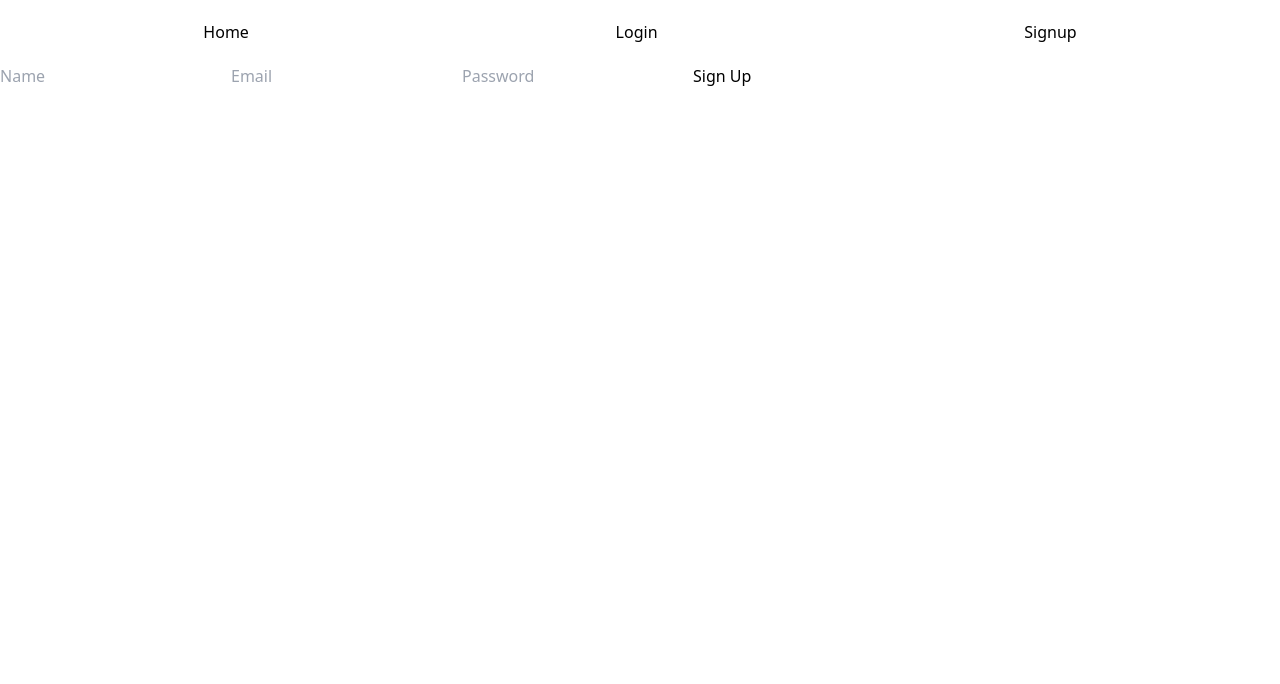
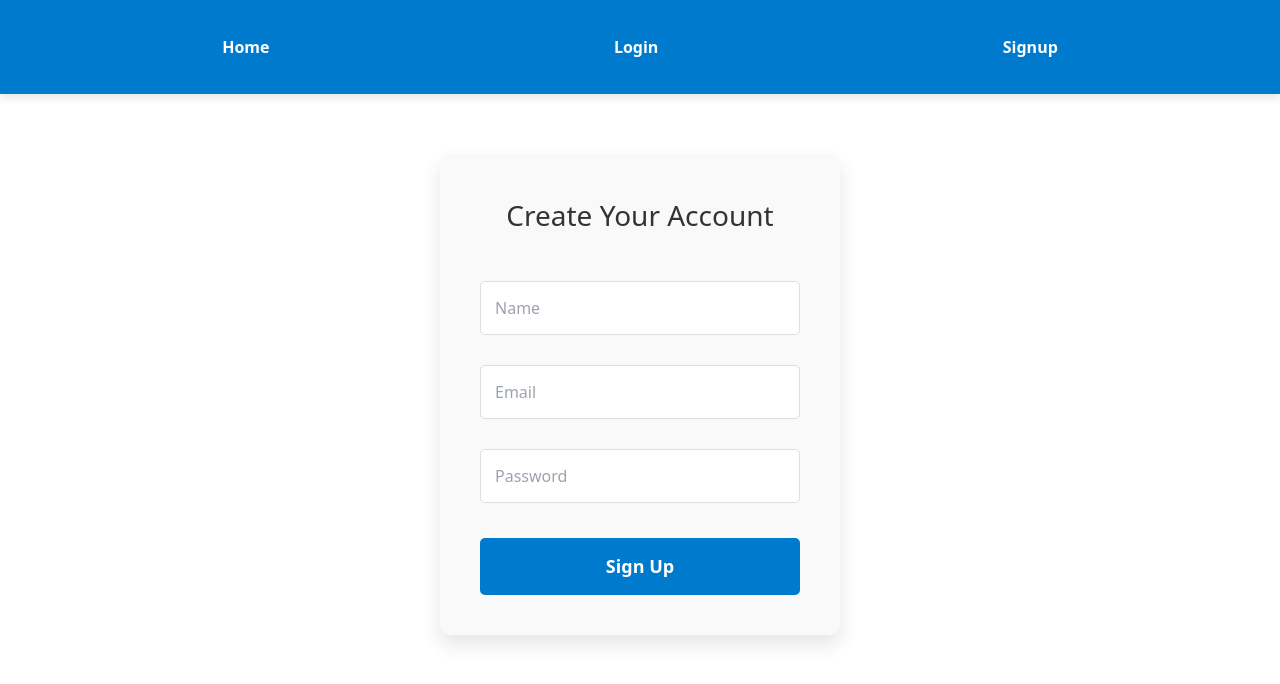
Before and after one commit to Yooyoo56/JS_Bank_app, a React (Create React App) app in the folder client/: page /signup in a window 1280 px wide. Shown: the top 684 px of the page. Built offline with nearby package versions, Linux system fonts and the light colour scheme.

Commit message:
Update transactions

```diff
--- a/client/src/components/ComptesBancaires.js
+++ b/client/src/components/ComptesBancaires.js
@@ -49,50 +49,6 @@ const ComptesBancaires = () => {
     fetchComptes()
   }, [])
 
-  // // Fonction pour appliquer une transaction sur un compte
-  // const appliquerTransaction = (compteId, typeTransaction, montant) => {
-  //   setComptes((prevComptes) => {
-  //     const comptesMisesAJour = prevComptes.map((compte) => {
-  //       if (compte._id === compteId) {
-  //         let nouveauSolde = compte.solde
-  //         if (typeTransaction === 'Dépôt') {
-  //           nouveauSolde += montant // Ajouter le montant pour un dépôt
-  //         } else if (typeTransaction === 'Retrait') {
-  //           nouveauSolde -= montant // Soustraire le montant pour un retrait
-  //         }
-  //         return { ...compte, solde: nouveauSolde }
-  //       }
-  //       return compte
-  //     })
-  //     // Calculer le totalSolde après la mise à jour du solde
-  //     setTotalSolde(calculerTotalSolde(comptesMisesAJour))
-  //     return comptesMisesAJour
-  //   })
-  // }
-
-  // // Fonction pour récupérer les transactions d'un compte
-  // const fetchTransactionsForCompte = async (compteId) => {
-  //   try {
-  //     const token = localStorage.getItem('token')
-  //     const config = {
-  //       headers: {
-  //         Authorization: `Bearer ${token}`,
-  //       },
-  //     }
-  //     const response = await axios.get(
-  //       `http://localhost:5500/api/transactions/${compteId}`,
-  //       config,
-  //     )
-
-  //     // Appliquer les transactions sur les comptes (mettre à jour les soldes)
-  //     response.data.forEach((transaction) => {
-  //       appliquerTransaction(compteId, transaction.type, transaction.montant)
-  //     })
-  //   } catch (error) {
-  //     console.error('Erreur lors de la récupération des transactions:', error)
-  //   }
-  // }
-
   if (loading) return <p>Chargement...</p>
 
   if (error) return <p>{error}</p>
@@ -123,7 +79,7 @@ const ComptesBancaires = () => {
 
             <a
               href={`compteDetail.html?compteId=${compte._id}`}
-              className="underline"
+              className="underline text-black"
             >
               Voir plus
             </a>
--- a/client/src/components/Login.js
+++ b/client/src/components/Login.js
@@ -1,32 +1,32 @@
-import React, { useState } from "react";
-import axios from "axios";
-import { useNavigate } from "react-router-dom";
+import React, { useState } from 'react'
+import axios from 'axios'
+import { useNavigate } from 'react-router-dom'
 
 const Login = ({ setToken }) => {
-	const [email, setEmail] = useState("");
-	const [password, setPassword] = useState("");
-	const [message, setMessage] = useState("");
-	const navigate = useNavigate();
+  const [email, setEmail] = useState('')
+  const [password, setPassword] = useState('')
+  const [message, setMessage] = useState('')
+  const navigate = useNavigate()
 
   const handleLogin = async (e) => {
-		e.preventDefault();
+    e.preventDefault()
     try {
-			const response = await axios.post("http://localhost:5500/api/login", {
+      const response = await axios.post('http://localhost:5500/api/login', {
         email,
         password,
-			});
-			const token = response.data.token;
-			setToken(token);
-			localStorage.setItem("token", token);
-			navigate("/home"); // 로그인 성공 시 홈으로 이동
+      })
+      const token = response.data.token
+      setToken(token)
+      localStorage.setItem('token', token)
+      navigate('/home') // 로그인 성공 시 홈으로 이동
     } catch (error) {
-			setMessage(error.response?.data.message || "Login failed");
+      setMessage(error.response?.data.message || 'Login failed')
     }
-	};
+  }
 
   return (
     <div>
-			<h2>🩵 Login🩵 </h2>
+      <h2>Login </h2>
       <form onSubmit={handleLogin}>
         <input
           type="email"
@@ -44,7 +44,7 @@ const Login = ({ setToken }) => {
       </form>
       {message && <p>{message}</p>}
     </div>
-	);
-};
+  )
+}
 
-export default Login;
+export default Login
--- a/client/src/components/Signup.js
+++ b/client/src/components/Signup.js
@@ -1,6 +1,5 @@
 import React, { useState } from 'react'
-import $ from 'jquery' // Import jQuery
-
+import $ from 'jquery'
 const Signup = () => {
   const [name, setName] = useState('')
   const [email, setEmail] = useState('')
@@ -12,26 +11,21 @@ const Signup = () => {
 
     console.log('Sending data:', { name, email, password })
 
-    // jQuery AJAX request
     $.ajax({
       url: 'http://localhost:5500/api/signup',
       method: 'POST',
       contentType: 'application/json',
       data: JSON.stringify({ name, email, password }),
-      success: (data) => {
-        // Handle success
-        localStorage.setItem('userName', name) // Store the username in localStorage
-        alert('Signup successful 😘!') // Alert the user
-
-        // Redirect to login page after a successful signup
+      success: () => {
+        localStorage.setItem('userName', name)
+        alert('Signup successful 😘!')
         setTimeout(() => {
-          window.location.href = '/login' // Redirect to the login page
-        }, 200) // Delay the redirect by 2 seconds to let the alert close
+          window.location.href = '/login'
+        }, 200)
       },
-      error: (xhr, status, error) => {
-        // Handle error
+      error: (xhr) => {
         const errorMessage = xhr.responseJSON?.message || 'Signup failed'
-        setError(errorMessage)
+        setError(errorMessage) // Display the actual error message
         console.error('Error:', errorMessage)
       },
     })
@@ -39,6 +33,7 @@ const Signup = () => {
 
   return (
     <form onSubmit={handleSubmit}>
+      <h2>Create Your Account</h2>
       <input
         type="text"
         placeholder="Name"
--- a/client/src/style.css
+++ b/client/src/style.css
@@ -5,3 +5,106 @@
 body {
   margin: 0 auto;
 }
+
+nav {
+  background-color: #007acc;
+  padding: 15px 30px;
+  box-shadow: 0 4px 8px rgba(0, 0, 0, 0.1);
+}
+
+ul {
+  display: flex;
+  justify-content: space-between;
+  align-items: center;
+  list-style-type: none;
+  margin: 0;
+  padding: 0;
+}
+
+li {
+  margin: 0 10px;
+}
+
+a {
+  color: white;
+  text-decoration: none;
+  font-weight: bold;
+  transition: color 0.3s ease;
+}
+
+a:hover {
+  color: #ffde59;
+}
+
+button {
+  background-color: transparent;
+  border: 2px solid white;
+  color: white;
+  padding: 8px 15px;
+  border-radius: 5px;
+  cursor: pointer;
+  font-weight: bold;
+  transition: all 0.3s ease;
+}
+
+button:hover {
+  background-color: white;
+  color: #007acc;
+}
+
+form {
+  display: flex;
+  flex-direction: column;
+  align-items: center;
+  background-color: #f9f9f9;
+  border-radius: 10px;
+  padding: 40px;
+  max-width: 400px;
+  margin: 60px auto;
+  box-shadow: 0 10px 20px rgba(0, 0, 0, 0.1);
+}
+
+input {
+  width: 100%;
+  padding: 14px;
+  margin: 15px 0;
+  border: 1px solid #ddd;
+  border-radius: 5px;
+  font-size: 16px;
+  transition: border-color 0.3s ease;
+}
+
+input:focus {
+  border-color: #007acc;
+  outline: none;
+}
+
+button {
+  width: 100%;
+  background-color: #007acc;
+  color: white;
+  padding: 15px;
+  border: none;
+  border-radius: 5px;
+  cursor: pointer;
+  font-size: 18px;
+  transition: background-color 0.3s ease;
+  margin-top: 20px;
+}
+
+button:hover {
+  background-color: #005fa3;
+}
+
+p {
+  color: red;
+  font-weight: bold;
+  margin-top: 20px;
+}
+
+h2 {
+  text-align: center;
+  color: #333;
+  font-size: 28px;
+  margin-bottom: 30px;
+}
```
Also changed, not shown: client/public/compteDetail.html (+19 -1 lines), client/public/js/compteDetail.js (+8 -5 lines), client/public/js/transaction.js (+29 -42 lines), 1 other file (tests, documents, lock files or other folders). Lines whose indentation alone changed are shown as unchanged.
